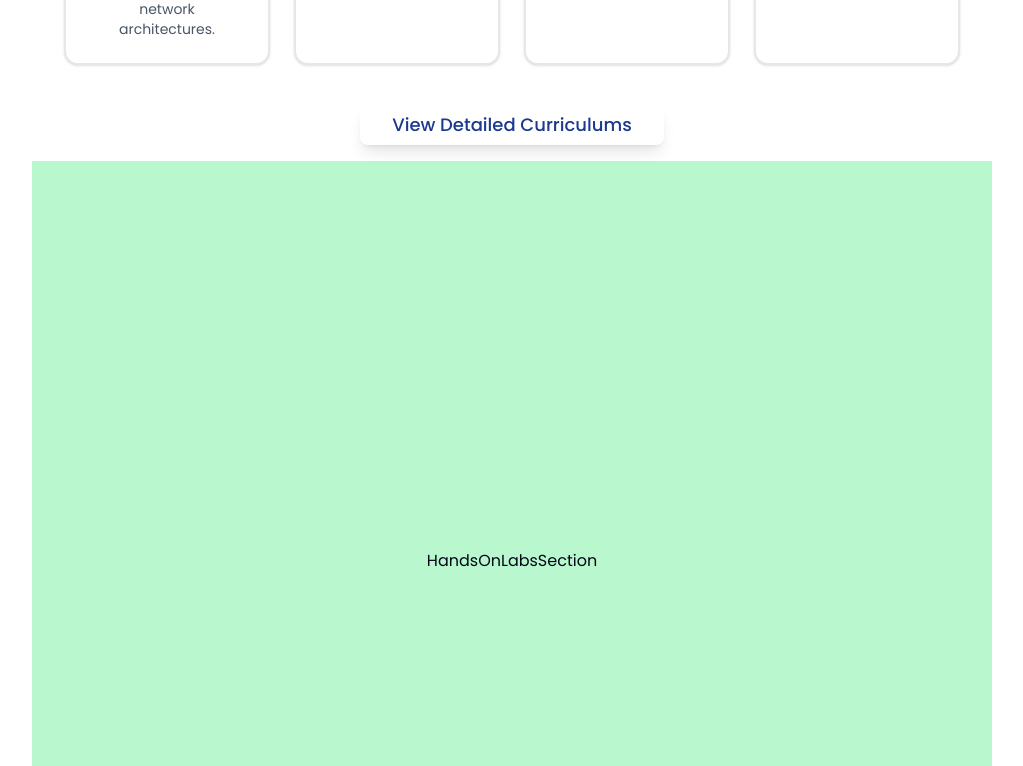
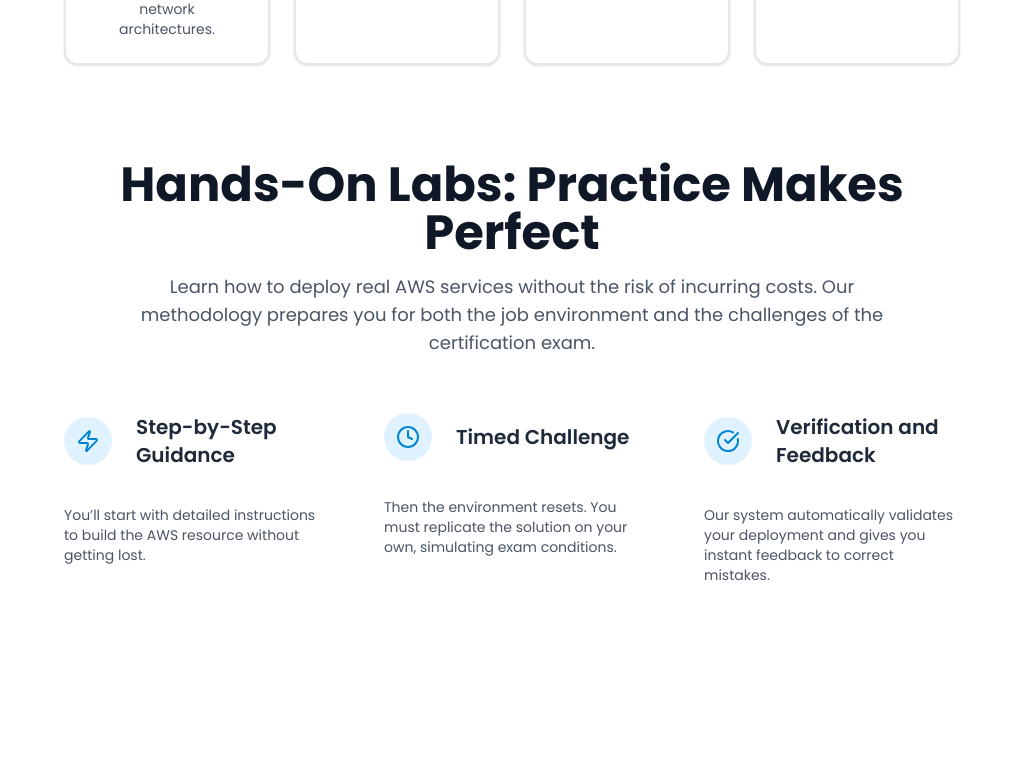
Before and after one commit to rodrigopinto30/aws-certificated-nxt, a Next.js app: page / in a window 1280 px wide. Shown: the part 2042-2808 px from the top of the page, without its empty margins (128-1151 px from the left). Built offline with nearby package versions, Linux system fonts and the light colour scheme.

Commit message:
feat:_add handsOnLabs section, types and LabSeptCard

```diff
--- a/src/components/coreCurriculumSection/CoreCurriculumSection.tsx
+++ b/src/components/coreCurriculumSection/CoreCurriculumSection.tsx
@@ -32,7 +32,7 @@
           ))}
         </div>
 
-        <div className="mt-10">
+        {/* <div className="mt-10">
           <Link href="/signup" passHref>
             <Button
               size="lg"
@@ -41,7 +41,7 @@
               View Detailed Curriculums
             </Button>
           </Link>
-        </div>
+        </div> */}
       </div>
     </section>
   );
--- a/src/components/handsOnLabsSection/HandsOnLabsSection.tsx
+++ b/src/components/handsOnLabsSection/HandsOnLabsSection.tsx
@@ -1,9 +1,33 @@
-import React from "react";
+import { labSteps } from "@/data/lab-data";
+import LabStepCard from "./LabStepCard";
 
 const HandsOnLabsSection = () => {
   return (
-    <section className="bg-green-200 h-screen w-full snap-start flex flex-col items-center justify-center transition-colors duration-500">
-      HandsOnLabsSection
+    <section className="mb-20 mt-20">
+      <div className="container mx-auto px-4 max-w-7xl">
+        <div className="text-center mb-10">
+          <h2
+            className="text-4xl font-extrabold text-gray-900 sm:text-5xl"
+            data-testid="section-title"
+          >
+            Hands-On Labs: Practice Makes Perfect
+          </h2>
+          <p
+            className="mt-4 text-lg text-gray-600 max-w-3xl mx-auto"
+            data-testid="section-subtitle"
+          >
+            Learn how to deploy real AWS services without the risk of incurring
+            costs. Our methodology prepares you for both the job environment and
+            the challenges of the certification exam.
+          </p>
+        </div>
+
+        <div className="grid grid-cols-1 md:grid-cols-3 gap-8">
+          {labSteps.map((step) => (
+            <LabStepCard key={step.id} step={step} />
+          ))}
+        </div>
+      </div>
     </section>
   );
 };
--- /dev/null
+++ b/src/components/handsOnLabsSection/LabStepCard.tsx
@@ -0,0 +1,38 @@
+import {
+  Card,
+  CardContent,
+  CardHeader,
+  CardTitle,
+  CardDescription,
+} from "@/components/ui/card";
+import { CertificacionPaso } from "@/types";
+
+interface LabStepCardProps {
+  step: CertificacionPaso;
+}
+const LabStepCard = ({ step }: LabStepCardProps) => {
+  const IconComponent = step.icon;
+
+  return (
+    <Card className="flex flex-col border-none shadow-none bg-white p-4">
+      <CardHeader className="p-0 pb-3 flex flex-row items-center space-x-4">
+        <div className="p-3 rounded-full bg-sky-100 text-sky-600 flex-shrink-0">
+          <IconComponent
+            className="h-6 w-6"
+            aria-label={`Icono de ${step.title}`}
+          />
+        </div>
+        <CardTitle className="text-xl font-semibold text-gray-800 m-0">
+          {step.title}
+        </CardTitle>
+      </CardHeader>
+      <CardContent className="p-0">
+        <CardDescription className="text-gray-600 text-sm">
+          {step.description}
+        </CardDescription>
+      </CardContent>
+    </Card>
+  );
+};
+
+export default LabStepCard;
--- /dev/null
+++ b/src/data/lab-data.ts
@@ -0,0 +1,26 @@
+import { Zap, Clock, CheckCircle } from 'lucide-react';
+import { CertificacionPaso } from '@/types';
+
+export const labSteps: CertificacionPaso[] = [
+  {
+    id: 1,
+    icon: Zap,
+    title: "Step-by-Step Guidance",
+    description:
+      "You’ll start with detailed instructions to build the AWS resource without getting lost.",
+  },
+  {
+    id: 2,
+    icon: Clock,
+    title: "Timed Challenge",
+    description:
+      "Then the environment resets. You must replicate the solution on your own, simulating exam conditions.",
+  },
+  {
+    id: 3,
+    icon: CheckCircle,
+    title: "Verification and Feedback",
+    description:
+      "Our system automatically validates your deployment and gives you instant feedback to correct mistakes.",
+  },
+];
```
Also changed, not shown: src/types/index.ts (+8 -0 lines), 1 other file (tests, documents, lock files or other folders).
